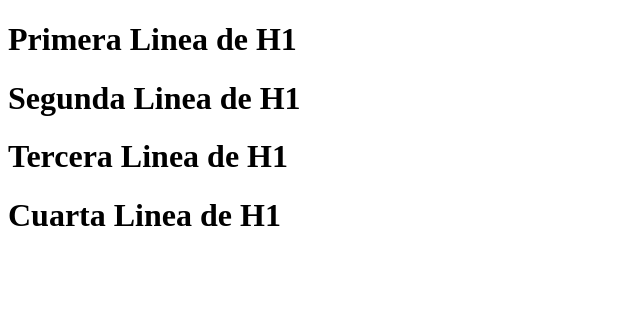
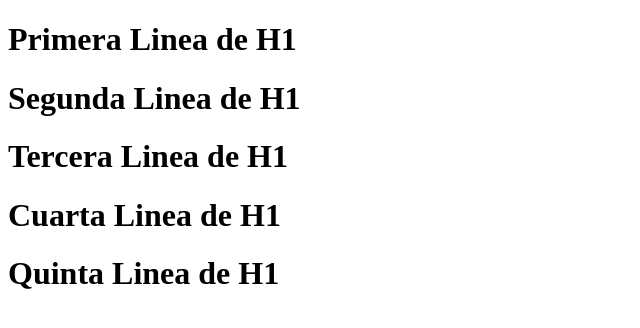
Before and after one commit to JesusAP02/GIT__CLASE, a plain HTML site: page index.html in a window 1280 px wide. Shown: the whole page, without its empty margins (0-640 px from the left). Drawn offline with Linux system fonts and the light colour scheme.

Commit message:
Se agrego el cuarto cmmit necesario

```diff
--- a/index.html
+++ b/index.html
@@ -10,5 +10,6 @@
     <h1>Segunda Linea de H1</h1>
     <h1>Tercera Linea de H1</h1>
     <h1>Cuarta Linea de H1</h1>
+    <h1>Quinta Linea de H1</h1>
 </body>
 </html>
```
